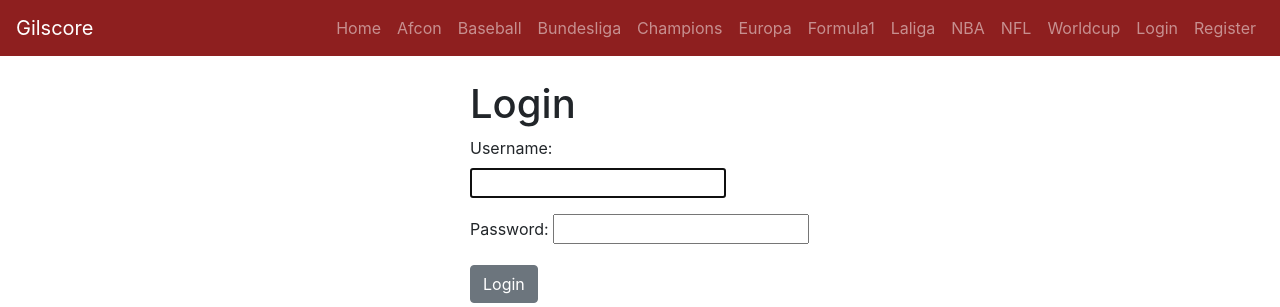
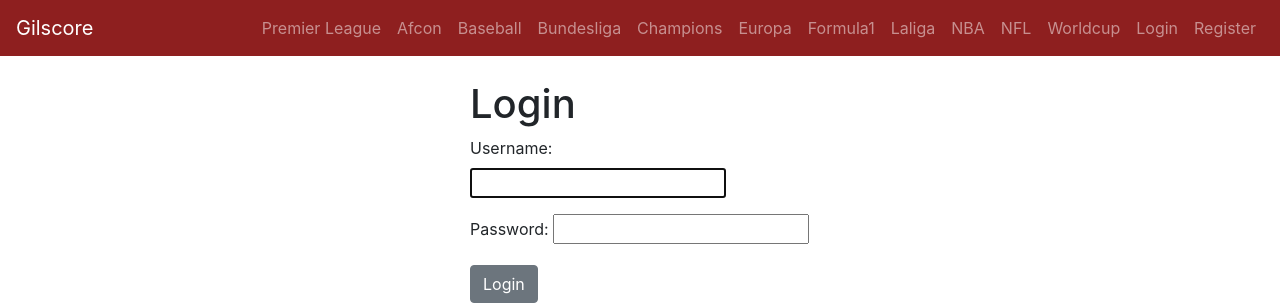
Before and after one commit to cheboigilbert/Giliscore-2, a Django app: page /login/ in a window 1280 px wide. Shown: the top 307 px of the page. Run offline with Django 3.2, Linux system fonts and the light colour scheme; some libraries are stand-ins or nearby versions.

Commit message:
Updated premierleague name

```diff
--- a/templates/components/navbar.html
+++ b/templates/components/navbar.html
@@ -7,7 +7,7 @@
     <div class="collapse navbar-collapse" id="navbarSupportedContent">
       <ul class="navbar-nav ml-auto">
         <li class="nav-item">
-          <a class="nav-link" href="/">Home <span class="sr-only">(current)</span></a>
+          <a class="nav-link" href="/">Premier League <span class="sr-only">(current)</span></a>
         </li>
          <li class="nav-item">
           <a class="nav-link" href="/Afcon">Afcon</a>
```
